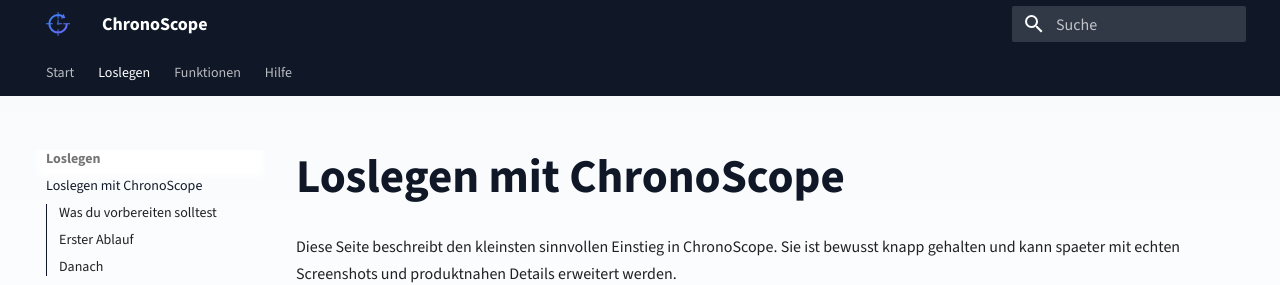
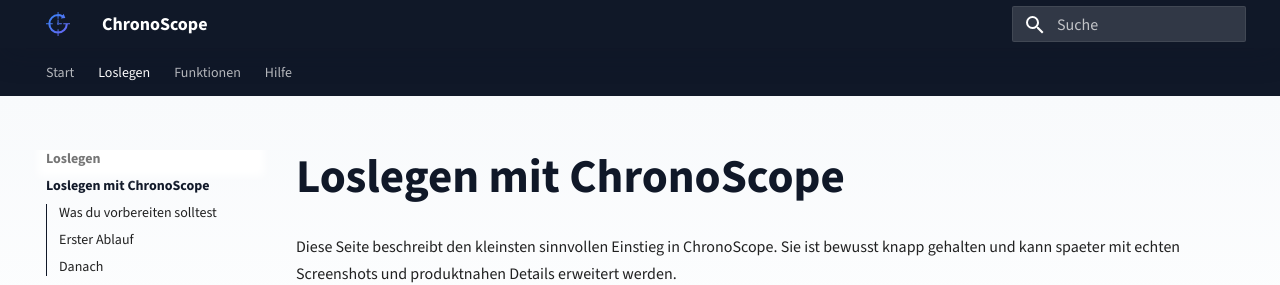
Before and after one commit to NI0-Name-Ideas-0/ni0.team-docs, an MkDocs documentation site: the page built from docs/getting-started.md, in a window 1280 px wide. Shown: the top 285 px of the page. Built offline with MkDocs 1.6.1 and Material for MkDocs 9.7.7, drawn with Linux system fonts in a browser that asks for light colours.

Commit message:
Enhance styling and animations for improved user experience

```diff
--- a/docs/assets/stylesheets/brand.css
+++ b/docs/assets/stylesheets/brand.css
@@ -5,6 +5,30 @@
   --md-accent-fg-color: #d99a2b;
   --md-accent-fg-color--transparent: rgba(217, 154, 43, 0.16);
   --md-typeset-a-color: #2563eb;
+}
+
+html {
+  scroll-behavior: smooth;
+  scroll-padding-top: 3.6rem;
+}
+
+*:target {
+  scroll-margin-top: 4rem;
+}
+
+@media (prefers-reduced-motion: reduce) {
+  *,
+  *::before,
+  *::after {
+    animation-duration: 0.01ms !important;
+    animation-iteration-count: 1 !important;
+    scroll-behavior: auto !important;
+    transition-duration: 0.01ms !important;
+  }
+
+  html {
+    scroll-behavior: auto;
+  }
 }
 
 .md-main {
@@ -16,13 +40,26 @@
   background-color: #101828;
 }
 
+.md-header {
+  box-shadow: 0 0.45rem 1.4rem rgba(16, 24, 40, 0.18);
+}
+
 .md-search__form {
   background-color: rgba(255, 255, 255, 0.14);
+  border: 1px solid rgba(255, 255, 255, 0.08);
+  transition: background-color 160ms ease, border-color 160ms ease, box-shadow 160ms ease;
 }
 
 .md-search__form:hover,
+.md-search__form:focus-within,
 .md-search__input:focus + .md-search__icon {
   background-color: rgba(255, 255, 255, 0.22);
+  border-color: rgba(255, 255, 255, 0.22);
+  box-shadow: 0 0.35rem 1.1rem rgba(0, 0, 0, 0.18);
+}
+
+.md-content {
+  animation: docs-fade-in 220ms ease-out;
 }
 
 .md-typeset h1,
@@ -50,9 +87,30 @@
   letter-spacing: 0;
 }
 
+.md-typeset h2[id] .headerlink,
+.md-typeset h3[id] .headerlink {
+  transform: translateX(-0.15rem);
+  transition: color 160ms ease, opacity 160ms ease, transform 160ms ease;
+}
+
+.md-typeset h2[id]:hover .headerlink,
+.md-typeset h3[id]:hover .headerlink {
+  transform: translateX(0);
+}
+
 .md-typeset p,
 .md-typeset li {
   line-height: 1.72;
+}
+
+.md-typeset a {
+  text-decoration-thickness: 0.08em;
+  text-underline-offset: 0.18em;
+  transition: color 160ms ease, text-decoration-color 160ms ease;
+}
+
+.md-typeset a:hover {
+  text-decoration-color: #d99a2b;
 }
 
 .md-typeset table:not([class]) {
@@ -71,6 +129,12 @@
   border: 1px solid #e5e7eb;
   border-radius: 0.45rem;
   box-shadow: 0 1rem 2.2rem rgba(16, 24, 40, 0.12);
+  transition: box-shadow 180ms ease, transform 180ms ease;
+}
+
+.md-typeset img:hover {
+  box-shadow: 0 1.15rem 2.6rem rgba(16, 24, 40, 0.16);
+  transform: translateY(-1px);
 }
 
 .md-typeset .admonition,
@@ -94,6 +158,23 @@
 .md-nav__link:focus,
 .md-nav__link:hover {
   color: #2563eb;
+}
+
+.md-nav__link,
+.md-tabs__link {
+  transition: color 160ms ease, opacity 160ms ease;
+}
+
+.md-nav__item .md-nav__link--active {
+  font-weight: 700;
+}
+
+.md-nav__link:focus-visible,
+.md-tabs__link:focus-visible,
+.md-top:focus-visible,
+.quick-start-grid > a:focus-visible {
+  outline: 2px solid #d99a2b;
+  outline-offset: 3px;
 }
 
 .md-tabs__link--active,
@@ -138,13 +219,34 @@
   display: block;
   min-height: 7.2rem;
   padding: 1rem 1.05rem;
+  position: relative;
   transition: border-color 160ms ease, box-shadow 160ms ease, transform 160ms ease;
+}
+
+.quick-start-grid > a::after {
+  background: linear-gradient(90deg, #d99a2b, #2563eb);
+  border-radius: 999px;
+  bottom: 0.75rem;
+  content: "";
+  height: 0.12rem;
+  left: 1.05rem;
+  opacity: 0;
+  position: absolute;
+  right: 1.05rem;
+  transform: scaleX(0.75);
+  transform-origin: left;
+  transition: opacity 160ms ease, transform 160ms ease;
 }
 
 .quick-start-grid > a:hover {
   border-color: rgba(37, 99, 235, 0.42);
   box-shadow: 0 1rem 2.4rem rgba(16, 24, 40, 0.12);
   transform: translateY(-2px);
+}
+
+.quick-start-grid > a:hover::after {
+  opacity: 1;
+  transform: scaleX(1);
 }
 
 .quick-start-grid > a strong {
@@ -169,3 +271,15 @@
     grid-template-columns: 1fr;
   }
 }
+
+@keyframes docs-fade-in {
+  from {
+    opacity: 0;
+    transform: translateY(0.25rem);
+  }
+
+  to {
+    opacity: 1;
+    transform: translateY(0);
+  }
+}
```
